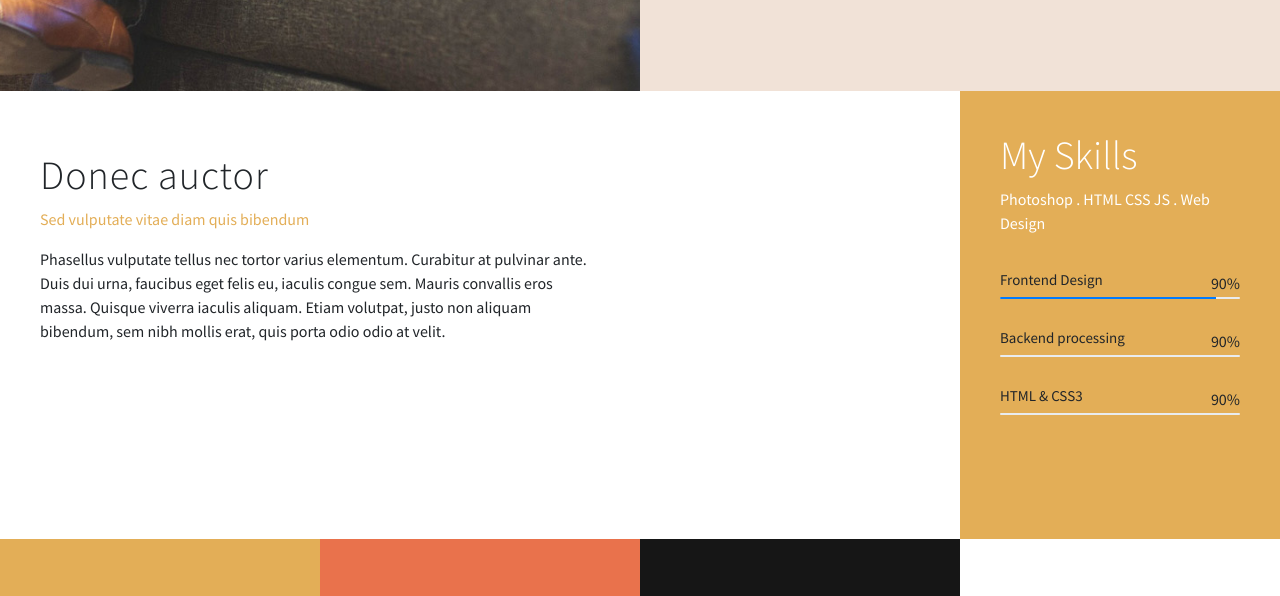
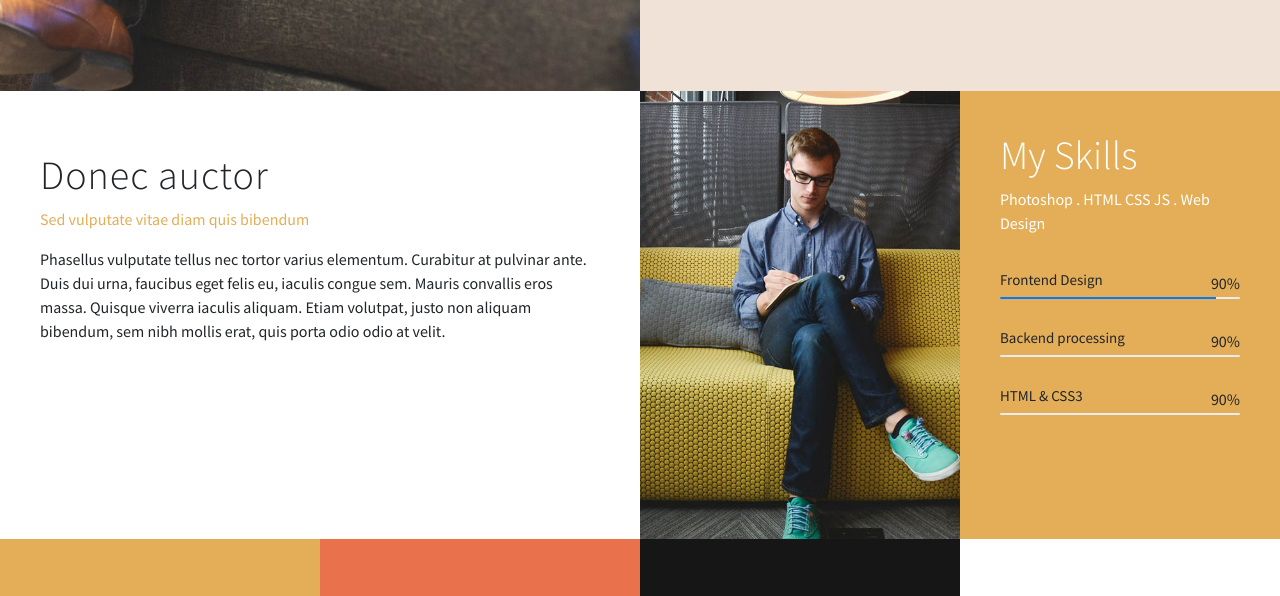
Before and after one commit to DjamalMatua/Stimulus, a plain HTML site: page index.html in a window 1280 px wide. Shown: the part 709-1305 px from the top of the page. Drawn offline with nearby package versions, Linux system fonts and the light colour scheme.

Commit message:
adding_image

```diff
--- a/styles.less
+++ b/styles.less
@@ -171,6 +171,7 @@ p {
     }
 
     .progress-img {
+        background-image: url(/images/about-img.jpg);
         background-size: cover;
         background-position: center;
         width: 100%;
```
